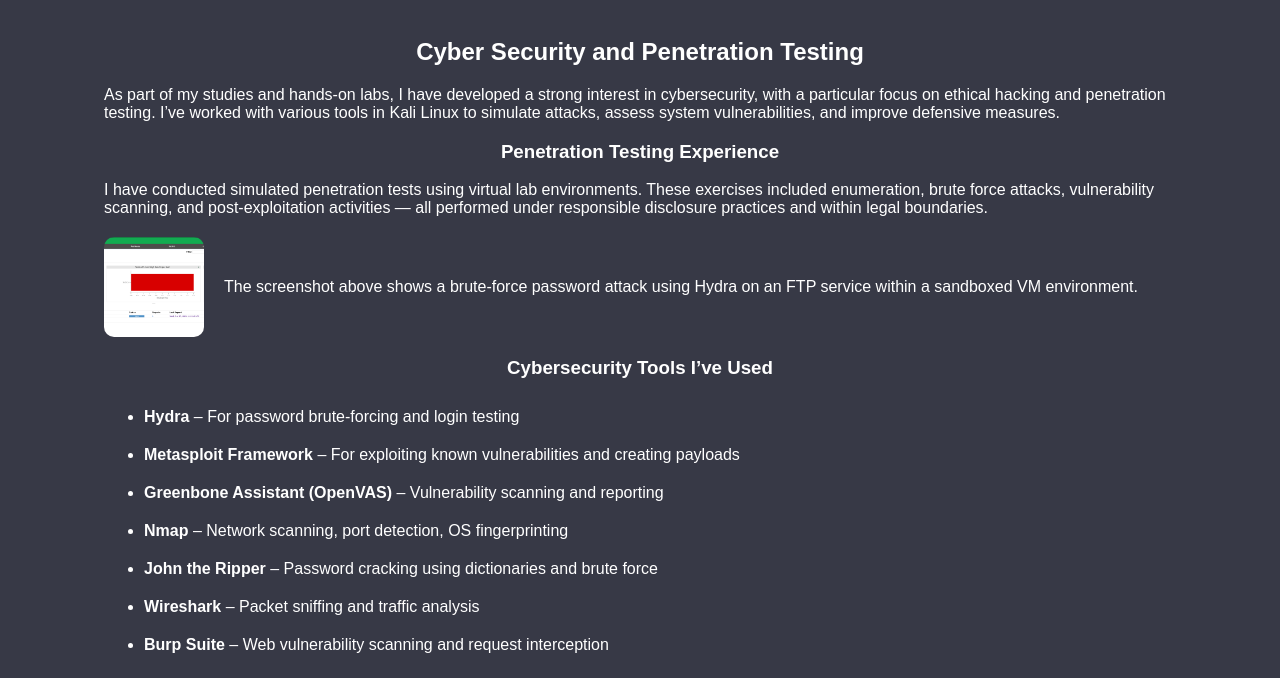
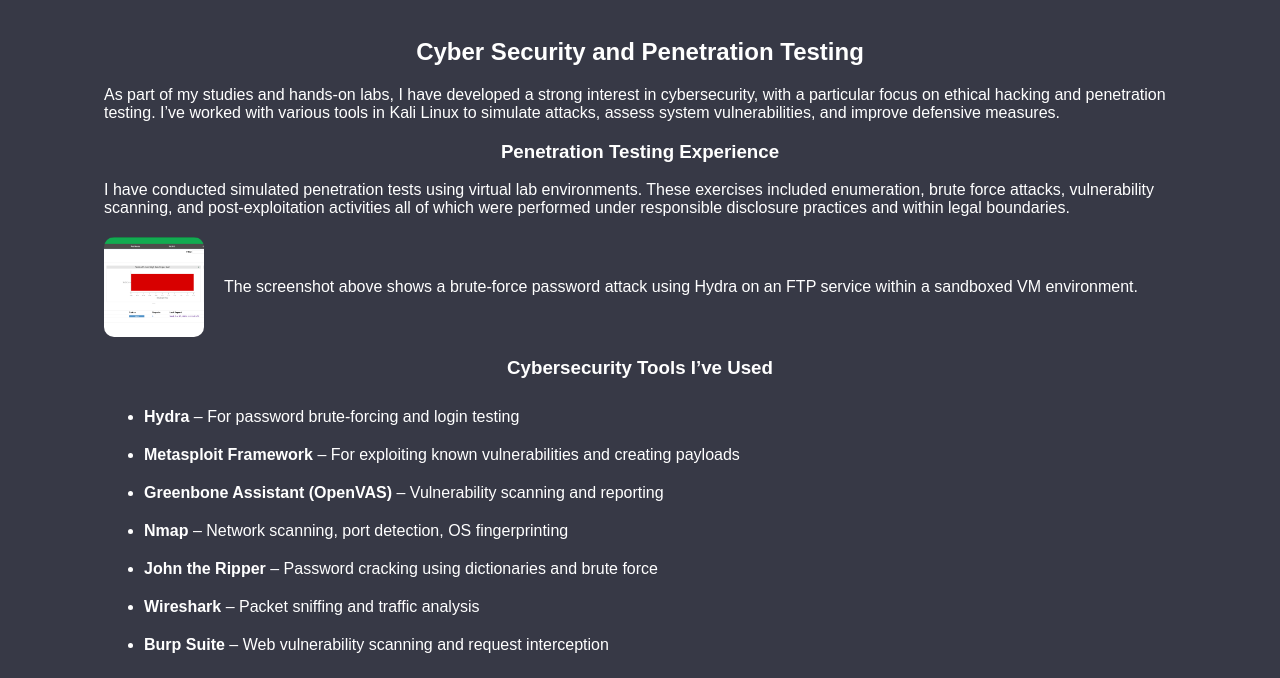
Before and after one commit to EthanW3416/portfolio-website, a plain HTML site: page skill-cybersecurity.html in a window 1280 px wide. Shown: the part 122-800 px from the top of the page. Drawn offline with Linux system fonts and the light colour scheme; files that its build step writes are made by us from their sources.

Commit message:
Update skill-cybersecurity.html

```diff
--- a/skill-cybersecurity.html
+++ b/skill-cybersecurity.html
@@ -46,7 +46,8 @@
       <h2 class="heading">Cyber Security and Penetration Testing</h2>
       <p>
         <!-- Summary of personal interest and practical exposure to ethical hacking techniques and tools -->
-        As part of my studies and hands-on labs, I have developed a strong interest in cybersecurity, with a particular focus on ethical hacking and penetration testing. I’ve worked with various tools in Kali Linux to simulate attacks, assess system vulnerabilities, and improve defensive measures.
+        As part of my studies and hands-on labs, I have developed a strong interest in cybersecurity, with a particular focus on ethical hacking and penetration testing.
+        I’ve worked with various tools in Kali Linux to simulate attacks, assess system vulnerabilities, and improve defensive measures.
       </p>
     </section>
 
@@ -55,8 +56,9 @@
       <h3 class="heading">Penetration Testing Experience</h3>
       <p>
         <!-- Description of various penetration testing techniques and the environment used -->
-        I have conducted simulated penetration tests using virtual lab environments. These exercises included enumeration, brute force attacks, vulnerability scanning, and post-exploitation activities — all performed under responsible disclosure practices and within legal boundaries.
-      </p>
+        I have conducted simulated penetration tests using virtual lab environments.
+        These exercises included enumeration, brute force attacks, vulnerability scanning,
+        and post-exploitation activities all of which were performed under responsible disclosure practices and within legal boundaries.
       <!-- Flexbox layout for image and description side by side -->
       <div class="img-text">
         <div class="img-box">
```
